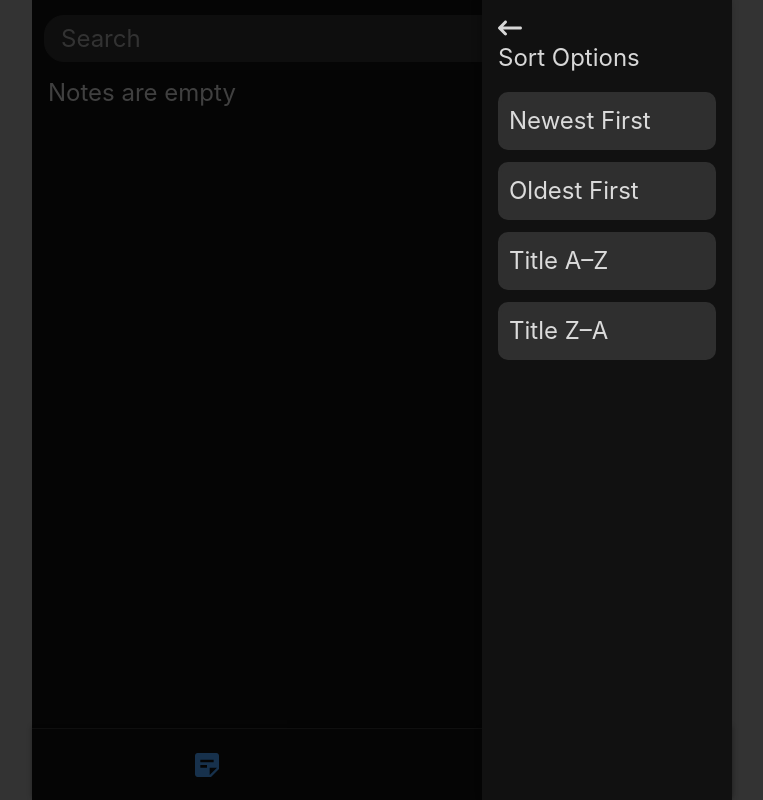
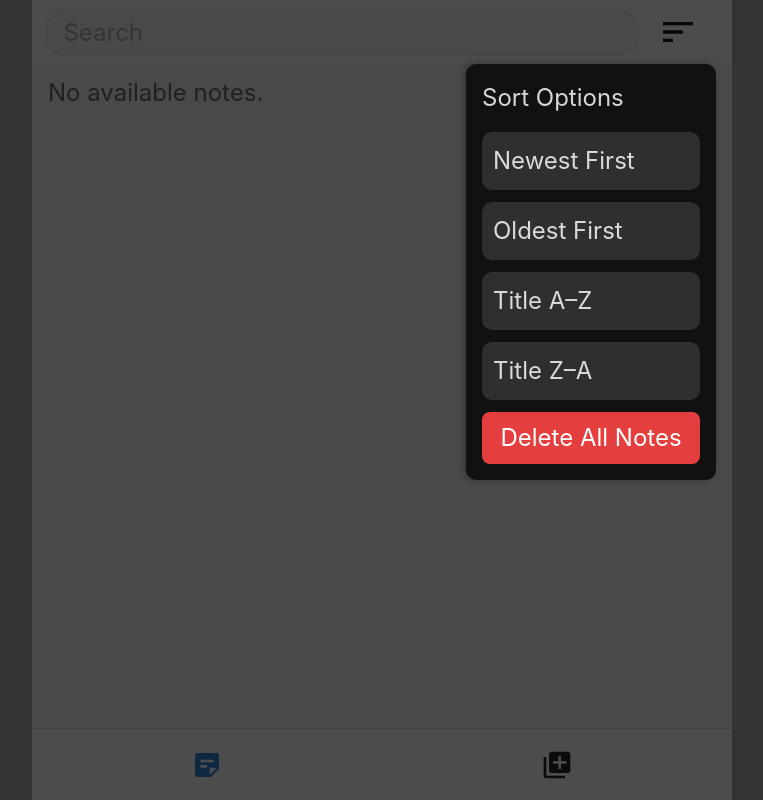
Before and after one commit to Gt1code/notepad, a React (Vite) app: page / in a window 1280 px wide. Both pictures are taken after a click on the icon 937 px from the left and 38 px from the top of the page. Shown: the whole page, without its empty margins (258-1021 px from the left). Built offline with nearby package versions, Linux system fonts and the light colour scheme.

Commit message:
refactor: changed the color palette

```diff
--- a/index.html
+++ b/index.html
@@ -1,4 +1,4 @@
-<!DOCTYPE html>
+<!doctype html>
 <html lang="en">
   <head>
     <meta charset="UTF-8" />
@@ -7,7 +7,7 @@
     <title>Notepad</title>
   </head>
   <body>
-    <div id="root"></div>
+    <div id="root" className="bg-light-bg! dark:bg-dark-bg!"></div>
     <script type="module" src="/src/main.jsx"></script>
   </body>
 </html>
--- a/src/components/Header.jsx
+++ b/src/components/Header.jsx
@@ -1,29 +1,20 @@
 import React, { useContext, useState, useEffect } from "react";
 import { MdOutlineSort } from "react-icons/md";
-import { FaArrowLeftLong } from "react-icons/fa6";
 import { NotesContext } from "../contexts/NotesContext";
+import MobileMenu from "./MobileMenu";
 
 function Header() {
   const [open, setOpen] = useState(false);
   const toggleMenu = () => setOpen(!open);
-  const {
-    search,
-    setSearch,
-    sortNewestDate,
-    sortOldestDate,
-    sortTitleAscend,
-    sortTitleDescend,
-    noteList,
-    setNoteList,
-    setSearchResult,
-  } = useContext(NotesContext);
+  const { search, setSearch, noteList, setSearchResult } =
+    useContext(NotesContext);
 
   // search filter
   useEffect(() => {
     const filteredList = noteList.filter(
       (note) =>
         note.title.toLowerCase().includes(search?.toLowerCase().trim()) ||
-        note.body.toLowerCase().includes(search?.toLowerCase().trim())
+        note.body.toLowerCase().includes(search?.toLowerCase().trim()),
     );
     setSearchResult(filteredList);
   }, [search, noteList, setSearchResult]);
@@ -55,44 +46,7 @@ function Header() {
       {open && <div className="backdrop" onClick={toggleMenu} />}
 
       {/* Slide-in menu */}
-      <div className={`sort-menu ${open ? "open" : ""}`}>
-        <FaArrowLeftLong onClick={toggleMenu} />
-        <h3>Sort Options</h3>
-        <ul>
-          <li
-            onClick={() => {
-              setNoteList(sortNewestDate(noteList));
-              toggleMenu();
-            }}
-          >
-            Newest First
-          </li>
-          <li
-            onClick={() => {
-              setNoteList(sortOldestDate(noteList));
-              toggleMenu();
-            }}
-          >
-            Oldest First
-          </li>
-          <li
-            onClick={() => {
-              setNoteList(sortTitleAscend(noteList));
-              toggleMenu();
-            }}
-          >
-            Title A–Z
-          </li>
-          <li
-            onClick={() => {
-              setNoteList(sortTitleDescend(noteList));
-              toggleMenu();
-            }}
-          >
-            Title Z–A
-          </li>
-        </ul>
-      </div>
+      <MobileMenu open={open} toggleMenu={toggleMenu} />
     </header>
   );
 }
--- /dev/null
+++ b/src/components/MobileMenu.jsx
@@ -0,0 +1,71 @@
+import { useContext } from "react";
+import { NotesContext } from "../contexts/NotesContext";
+import { showAlert } from "@/utilities/Alert";
+import { toast } from "sonner";
+
+const MobileMenu = ({ toggleMenu, open }) => {
+  const {
+    sortNewestDate,
+    sortOldestDate,
+    sortTitleAscend,
+    sortTitleDescend,
+    noteList,
+    setNoteList,
+  } = useContext(NotesContext);
+
+  const sortOptions = [
+    { label: "Newest First", fn: sortNewestDate },
+    { label: "Oldest First", fn: sortOldestDate },
+    { label: "Title A–Z", fn: sortTitleAscend },
+    { label: "Title Z–A", fn: sortTitleDescend },
+  ];
+
+  const handleDeleteAll = () => {
+    toggleMenu();
+
+    showAlert({
+      title: "Delete all notes?",
+      text: "This cannot be undone.",
+      icon: "warning",
+      showCancelButton: true,
+      confirmButtonColor: "#d33",
+      cancelButtonColor: "#3085d6",
+      confirmButtonText: "Yes, delete all!",
+    }).then((result) => {
+      if (result.isConfirmed) {
+        localStorage.removeItem("notes");
+        setNoteList([]);
+        toast.success("Note Deleted", {
+          position: "top-center",
+          duration: 1000,
+        });
+      }
+    });
+  };
+
+  return (
+    <article className={`sort-menu ${open ? "open" : ""}`}>
+      <h3>Sort Options</h3>
+
+      <ul>
+        {sortOptions.map(({ label, fn }) => (
+          <li
+            key={label}
+            onClick={() => {
+              setNoteList(fn(noteList));
+              toggleMenu();
+            }}
+          >
+            {label}
+          </li>
+        ))}
+      </ul>
+
+      <button className="button-destructive" onClick={handleDeleteAll}>
+        Delete All Notes
+      </button>
+    </article>
+  );
+};
+
+export default MobileMenu;
--- a/src/components/NoteItem.jsx
+++ b/src/components/NoteItem.jsx
@@ -5,13 +5,13 @@ function NoteItem({ list }) {
   return (
     <Link className="link-style" to={`/notes/${list.id}`}>
       <li className="note-box">
-        <p className="date fs-95">{list.displayDate}</p>
-
         <div className="note-header">
           <h3>{list.title ? list.title : "..."}</h3>
         </div>
 
         <p>{list.body ? list.body : "..."}</p>
+
+        <p className="date fs-95">{list.displayDate}</p>
       </li>
     </Link>
   );
--- a/src/components/NoteList.jsx
+++ b/src/components/NoteList.jsx
@@ -9,15 +9,15 @@ function NoteList() {
 
   return (
     <main className="note-list">
-      <ul>
-        {displayList.map((list) => (
-          <NoteItem key={list.id} list={list} />
-        ))}
-      </ul>
-
-      {!displayList.length && (
+      {displayList.length ? (
+        <ul>
+          {displayList.map((list) => (
+            <NoteItem key={list.id} list={list} />
+          ))}
+        </ul>
+      ) : (
         <div className="no-match">
-          <h2>Notes are empty</h2>
+          {search ? "No matching notes found." : "No available notes."}
         </div>
       )}
     </main>
--- a/src/index.css
+++ b/src/index.css
@@ -4,6 +4,120 @@
 /*---break--- */
 @custom-variant dark (&:is(.dark *));
 
+:root {
+  --Light-primary: #1a1a1a;
+  --Light-bg: #f5f5f5;
+  --Light-note: #ffffff;
+  --Light-text: #6b6b6b;
+  --Light-border: #e0e0e0;
+  --Light-time: #b0b0b0;
+
+  --Dark-primary: #f0f0f0;
+  --Dark-bg: #1a1a1a;
+  --Dark-note: #242424;
+  --Dark-text: #a0a0a0;
+  --Dark-border: #2e2e2e;
+  --Dark-time: #555555;
+
+  /* shadcn */
+  --radius: 0.625rem;
+  --background: oklch(1 0 0);
+  --foreground: oklch(0.145 0 0);
+  --card: oklch(1 0 0);
+  --card-foreground: oklch(0.145 0 0);
+  --popover: oklch(1 0 0);
+  --popover-foreground: oklch(0.145 0 0);
+  --primary: oklch(0.205 0 0);
+  --primary-foreground: oklch(0.985 0 0);
+  --secondary: oklch(0.97 0 0);
+  --secondary-foreground: oklch(0.205 0 0);
+  --muted: oklch(0.97 0 0);
+  --muted-foreground: oklch(0.556 0 0);
+  --accent: oklch(0.97 0 0);
+  --accent-foreground: oklch(0.205 0 0);
+  --destructive: oklch(0.577 0.245 27.325);
+  --border: oklch(0.922 0 0);
+  --input: oklch(0.922 0 0);
+  --ring: oklch(0.708 0 0);
+  --chart-1: oklch(0.646 0.222 41.116);
+  --chart-2: oklch(0.6 0.118 184.704);
+  --chart-3: oklch(0.398 0.07 227.392);
+  --chart-4: oklch(0.828 0.189 84.429);
+  --chart-5: oklch(0.769 0.188 70.08);
+  --sidebar: oklch(0.985 0 0);
+  --sidebar-foreground: oklch(0.145 0 0);
+  --sidebar-primary: oklch(0.205 0 0);
+  --sidebar-primary-foreground: oklch(0.985 0 0);
+  --sidebar-accent: oklch(0.97 0 0);
+  --sidebar-accent-foreground: oklch(0.205 0 0);
+  --sidebar-border: oklch(0.922 0 0);
+  --sidebar-ring: oklch(0.708 0 0);
+}
+
+@layer base {
+  * {
+    @apply border-border outline-ring/50;
+  }
+  body {
+    @apply bg-background text-foreground;
+  }
+}
+
+@theme inline {
+  /* --color-light-bg: var(--Light-bg);
+  --color-light-note: var(--Light-note);
+  --color-light-text: var(--Light-text);
+  --color-light-border: var(--Light-border);
+  --color-light-time: var(--Light-time);
+
+  --color-dark-bg: var(--Dark-bg);
+  --color-dark-note: var(--Dark-note);
+  --color-dark-text: var(--Dark-text);
+  --color-dark-border: var(--Dark-border);
+  --color-dark-time: var(--Dark-time); */
+
+  /* shadcn */
+  --radius-sm: calc(var(--radius) - 4px);
+  --radius-md: calc(var(--radius) - 2px);
+  --radius-lg: var(--radius);
+  --radius-xl: calc(var(--radius) + 4px);
+  --radius-2xl: calc(var(--radius) + 8px);
+  --radius-3xl: calc(var(--radius) + 12px);
+  --radius-4xl: calc(var(--radius) + 16px);
+  --color-background: var(--background);
+  --color-foreground: var(--foreground);
+  --color-card: var(--card);
+  --color-card-foreground: var(--card-foreground);
+  --color-popover: var(--popover);
+  --color-popover-foreground: var(--popover-foreground);
+  --color-primary: var(--primary);
+  --color-primary-foreground: var(--primary-foreground);
+  --color-secondary: var(--secondary);
+  --color-secondary-foreground: var(--secondary-foreground);
+  --color-muted: var(--muted);
+  --color-muted-foreground: var(--muted-foreground);
+  --color-accent: var(--accent);
+  --color-accent-foreground: var(--accent-foreground);
+  --color-destructive: var(--destructive);
+  --color-border: var(--border);
+  --color-input: var(--input);
+  --color-ring: var(--ring);
+  --color-chart-1: var(--chart-1);
+  --color-chart-2: var(--chart-2);
+  --color-chart-3: var(--chart-3);
+  --color-chart-4: var(--chart-4);
+  --color-chart-5: var(--chart-5);
+  --color-sidebar: var(--sidebar);
+  --color-sidebar-foreground: var(--sidebar-foreground);
+  --color-sidebar-primary: var(--sidebar-primary);
+  --color-sidebar-primary-foreground: var(--sidebar-primary-foreground);
+  --color-sidebar-accent: var(--sidebar-accent);
+  --color-sidebar-accent-foreground: var(--sidebar-accent-foreground);
+  --color-sidebar-border: var(--sidebar-border);
+  --color-sidebar-ring: var(--sidebar-ring);
+}
+
+@layer components {
   * {
     margin: 0;
     padding: 0;
@@ -22,11 +136,6 @@ body {
     font-size: 1.5rem;
     background-color: #333;
   }
-
-/* .success-toast {
-  background-color: #d7efdf !important;
-  color: #111 !important;
-} */
 
   input,
   button {
@@ -78,14 +187,13 @@ button {
     width: 100%;
     max-width: 700px;
     height: 64px;
-  padding: 0.75rem;
-  padding-top: 1.5rem;
-  background-color: #111111;
+    padding: 0.9rem;
+    background-color: var(--Light-note);
     z-index: 9999999;
   }
 
   .form {
-  width: 85%;
+    width: 90%;
   }
 
   .form form {
@@ -95,23 +203,22 @@ button {
   .form input {
     padding: 0.5rem 1rem;
     border-radius: 20px;
-  border: 1px solid #2f2f2f;
+    border: 1px solid var(--Light-border);
     outline: none;
     width: 100%;
     height: 90%;
-  background: #2f2f2f;
-  color: rgba(245, 245, 245, 0.871);
+    background: var(--Light-bg);
+    color: var(--Light-text);
     transition: all 0.3s ease;
     font: inherit;
   }
 
   .form input::placeholder {
-  color: #aaa;
+    color: var(--Light-time);
   }
 
   .form input:focus {
-  background: #111111;
-  border: 3px solid #2f2f2f;
+    border-width: 3px;
   }
 
   .header-sort {
@@ -123,12 +230,12 @@ button {
 
   .sort-icon {
     font-size: 2.5rem;
-  color: #f5f5f5;
+    color: var(--Light-primary);
     transition: color 0.2s ease;
   }
 
   .sort-icon:hover {
-  color: #4da6ff;
+    color: #3584df;
     cursor: pointer;
   }
 
@@ -154,9 +261,9 @@ button {
   }
 
   .addNote-page {
-  background-color: #111111;
+    background-color: var(--Light-bg);
     padding-top: 70px;
-  color: #f6f6f6dd;
+    color: var(--Light-text);
   }
 
   .addNote-header {
@@ -166,22 +273,19 @@ button {
     transform: translateX(-50%);
     width: 100%;
     max-width: 700px;
-  background: rgba(17, 17, 17, 0.7);
-  border-bottom: 1px solid #222;
-  backdrop-filter: blur(10px);
-  -webkit-backdrop-filter: blur(10px);
-  box-shadow: 0 2px 6px rgba(0, 0, 0, 0.3);
+    background: var(--Light-note);
+    color: var(--Light-primary);
+    border-bottom: 1px solid var(--Light-border);
     display: flex;
     justify-content: space-between;
     align-items: center;
-  padding: 1.8rem 30px 5px 30px;
+    padding: 0.9rem 1.5rem;
     z-index: 1000;
   }
 
   .addNote-header h2 {
+    font-weight: bold;
     font-size: 1.7rem;
-  color: #f6f6f6dd;
-  font-weight: 500;
   }
 
   .newNoteForm {
@@ -189,7 +293,7 @@ button {
     flex-direction: column;
     flex: 1;
     padding: 16px;
-  margin-top: 30px;
+    margin-top: 13px;
   }
 
   .pb-72 {
@@ -206,25 +310,30 @@ button {
   .newNoteForm input[type="text"] {
     font-size: 1.3rem;
     font-weight: bold;
+    color: var(--Light-primary);
   }
 
   .newNoteForm input,
   .newNoteForm textarea {
     width: 100%;
-  background: #111111;
-  color: #f5f5f5;
-  border: none;
+    background: var(--Light-note);
+    border: 1px solid var(--Light-border);
+    border-radius: 5px;
     outline: none;
-  border-bottom: 1px solid #333;
     font-size: 1rem;
     padding: 12px 10px;
     margin-bottom: 16px;
     resize: none;
   }
 
+  .newNoteForm input::placeholder,
+  .newNoteForm textarea::placeholder {
+    color: var(--Light-time);
+  }
+
   .newNoteForm input::placeholder {
     font-weight: bold;
-  font-size: 1.8rem;
+    font-size: 1.5rem;
   }
 
   .newNoteForm textarea {
@@ -232,6 +341,7 @@ button {
     height: 50px;
     overflow-y: auto;
     resize: none;
+    color: var(--Light-text);
   }
 
   .overflow-body::-webkit-scrollbar,
@@ -252,8 +362,8 @@ button {
     padding-bottom: 80px;
     flex: 1;
     overflow-y: scroll;
-  background: #111111;
-  color: rgba(245, 245, 245, 0.871);
+    background: var(--Light-bg);
+    color: var(--Light-text);
   }
 
   .note-list::-webkit-scrollbar {
@@ -272,9 +382,12 @@ ul {
 
   .note-box {
     width: 100%;
-  padding: 1rem;
+    font-size: 22px;
+    padding: 0.7rem 1.3rem;
     border-radius: 10px;
-  background-color: #2f2f2f8e;
+    background-color: var(--Light-note);
+    color: var(--Light-primary);
+    border: 1px solid var(--Light-border);
     margin-bottom: 0.85rem;
     overflow: hidden;
     transition: width 0.3s ease;
@@ -291,11 +404,20 @@ ul {
     text-overflow: ellipsis;
   }
 
+  .note-box p {
+    color: var(--Light-text);
+  }
+
+  .note-box .date {
+    color: var(--Light-time);
+    font-size: 20px;
+  }
+
   .note-header {
     display: flex;
     justify-content: space-between;
     align-items: center;
-  margin-bottom: 0.4rem;
+    /* margin-bottom: 0.4rem; */
   }
 
   /*each note */
@@ -305,29 +427,30 @@ ul {
     height: 100vh;
     display: flex;
     flex-direction: column;
-  background-color: #111111;
-  color: #f6f6f6dd;
+    background-color: var(--Light-bg);
     padding: 0;
     overflow: hidden;
   }
 
   .each-note-header {
-  background-color: #111111;
+    background-color: var(--Light-border);
     z-index: 10;
     display: flex;
     align-items: center;
     justify-content: space-between;
-  border-bottom: 1px solid #2f2f2f;
-  padding: 0.8rem 1rem;
+    border-bottom: 1px solid var(--Light-border);
+    border-radius: 1.5rem;
+    padding: 0.3rem 1.5rem;
     gap: 1rem;
     flex-wrap: wrap;
+    margin-bottom: 1rem;
   }
 
   .sticky {
     position: sticky;
     top: 0;
-  background-color: #111111;
-  border-bottom: 1px solid #2f2f2f;
+    background-color: var(--Light-bg);
+    border-bottom: 1px solid var(--Light-border);
   }
 
   .eachNote-article {
@@ -340,7 +463,7 @@ ul {
     scrollbar-width: thin;
     scrollbar-color: #444 #111;
     padding-bottom: 20px;
-  background-color: #111111;
+    background-color: var(--Light-bg);
   }
 
   .eachNote-article::-webkit-scrollbar {
@@ -369,13 +492,13 @@ ul {
 
   .left-arrow,
   .edit-left-arrow {
-  color: #4da6ff;
+    color: #3584df;
     transition: color 0.2s;
   }
 
   .left-arrow:hover,
   .edit-left-arrow:hover {
-  color: #7ec3ff;
+    color: #65aeef;
     cursor: pointer;
   }
 
@@ -389,7 +512,7 @@ ul {
     display: flex;
     flex-direction: column;
     align-items: center;
-  color: #f6f6f6dd;
+    color: var(--Light-primary);
   }
 
   .edit-page-wrapper {
@@ -405,9 +528,9 @@ ul {
     justify-content: center;
     align-items: center;
     padding: 0.6rem;
-  border: 2px solid #2f2f2f;
+    border: 2px solid var(--Light-border);
     border-radius: 30%;
-  color: #4da6ff;
+    color: #3584df;
     transition:
       background-color 0.2s ease,
       color 0.2s ease;
@@ -426,7 +549,7 @@ ul {
   }
 
   .icon-wrap p {
-  color: #f6f6f6dd;
+    color: var(--Light-primary);
   }
 
   /* sort menu */
@@ -440,20 +563,24 @@ ul {
 
   .sort-menu {
     position: fixed;
-  top: 0;
-  right: -2000px;
+    top: 64px;
+    right: 1rem;
     width: 250px;
-  min-height: 100vh;
     background: #111111;
     box-shadow: -2px 0 8px rgba(0, 0, 0, 0.3);
     color: rgba(245, 245, 245, 0.871);
     padding: 1rem;
-  transition: right 0.2s ease-in-out;
+    border-radius: 10px;
     z-index: 1000;
+
+    opacity: 0;
+    pointer-events: none;
+    transition: opacity 0.2s ease-in-out;
   }
 
   .sort-menu.open {
-  right: 0;
+    opacity: 1;
+    pointer-events: all;
   }
 
   .sort-menu h3 {
@@ -479,24 +606,43 @@ ul {
     background: #111111;
   }
 
+  .button-destructive {
+    background-color: #e53e3e;
+    color: #ffffff;
+    border: none;
+    border-radius: 8px;
+    padding: 0.5rem 1rem;
+    cursor: pointer;
+    width: 100%;
+    transition: background-color 0.2s ease;
+  }
+
+  .button-destructive:hover {
+    background-color: rgba(229, 62, 62, 0.9);
+  }
+
+  .button-destructive:focus-visible {
+    outline: 3px solid rgba(229, 62, 62, 0.2);
+  }
+
   .footer {
     position: fixed;
     width: 100%;
     max-width: 700px;
     bottom: 0;
     height: 72px;
-  background: #111111;
-  border-top: 1px solid #333;
+    background: var(--Light-note);
+    border-top: 1px solid var(--Light-border);
     display: flex;
     justify-content: space-around;
     align-items: center;
-  box-shadow: 0 -2px 5px rgba(0, 0, 0, 0.3);
+    /* box-shadow: 0 -2px 5px rgba(0, 0, 0, 0.3); */
     z-index: 1000;
     padding-bottom: env(safe-area-inset-bottom);
   }
 
   .footer .icons {
-  color: rgba(245, 245, 245, 0.871);
+    color: var(--Dark-note);
     cursor: pointer;
     transition: color 0.2s ease-in-out;
     position: relative;
@@ -508,7 +654,7 @@ ul {
   }
 
   .footer .icons:hover {
-  color: #4da6ff;
+    color: #3584df;
   }
 
   .footer .icons a {
@@ -517,7 +663,7 @@ ul {
   }
 
   .footer .icons .active {
-  color: #4da6ff;
+    color: #3584df;
     border-bottom: 1px solid #4da6ff;
     font-weight: bold;
   }
@@ -576,85 +722,6 @@ ul {
       width: 100%;
     }
   }
-
-/*---break--- */
-
-@theme inline {
-  --radius-sm: calc(var(--radius) - 4px);
-  --radius-md: calc(var(--radius) - 2px);
-  --radius-lg: var(--radius);
-  --radius-xl: calc(var(--radius) + 4px);
-  --radius-2xl: calc(var(--radius) + 8px);
-  --radius-3xl: calc(var(--radius) + 12px);
-  --radius-4xl: calc(var(--radius) + 16px);
-  --color-background: var(--background);
-  --color-foreground: var(--foreground);
-  --color-card: var(--card);
-  --color-card-foreground: var(--card-foreground);
-  --color-popover: var(--popover);
-  --color-popover-foreground: var(--popover-foreground);
-  --color-primary: var(--primary);
-  --color-primary-foreground: var(--primary-foreground);
-  --color-secondary: var(--secondary);
-  --color-secondary-foreground: var(--secondary-foreground);
-  --color-muted: var(--muted);
-  --color-muted-foreground: var(--muted-foreground);
-  --color-accent: var(--accent);
-  --color-accent-foreground: var(--accent-foreground);
-  --color-destructive: var(--destructive);
-  --color-border: var(--border);
-  --color-input: var(--input);
-  --color-ring: var(--ring);
-  --color-chart-1: var(--chart-1);
-  --color-chart-2: var(--chart-2);
-  --color-chart-3: var(--chart-3);
-  --color-chart-4: var(--chart-4);
-  --color-chart-5: var(--chart-5);
-  --color-sidebar: var(--sidebar);
-  --color-sidebar-foreground: var(--sidebar-foreground);
-  --color-sidebar-primary: var(--sidebar-primary);
-  --color-sidebar-primary-foreground: var(--sidebar-primary-foreground);
-  --color-sidebar-accent: var(--sidebar-accent);
-  --color-sidebar-accent-foreground: var(--sidebar-accent-foreground);
-  --color-sidebar-border: var(--sidebar-border);
-  --color-sidebar-ring: var(--sidebar-ring);
-}
-
-/*---break--- */
-
-:root {
-  --radius: 0.625rem;
-  --background: oklch(1 0 0);
-  --foreground: oklch(0.145 0 0);
-  --card: oklch(1 0 0);
-  --card-foreground: oklch(0.145 0 0);
-  --popover: oklch(1 0 0);
-  --popover-foreground: oklch(0.145 0 0);
-  --primary: oklch(0.205 0 0);
-  --primary-foreground: oklch(0.985 0 0);
-  --secondary: oklch(0.97 0 0);
-  --secondary-foreground: oklch(0.205 0 0);
-  --muted: oklch(0.97 0 0);
-  --muted-foreground: oklch(0.556 0 0);
-  --accent: oklch(0.97 0 0);
-  --accent-foreground: oklch(0.205 0 0);
-  --destructive: oklch(0.577 0.245 27.325);
-  --border: oklch(0.922 0 0);
-  --input: oklch(0.922 0 0);
-  --ring: oklch(0.708 0 0);
-  --chart-1: oklch(0.646 0.222 41.116);
-  --chart-2: oklch(0.6 0.118 184.704);
-  --chart-3: oklch(0.398 0.07 227.392);
-  --chart-4: oklch(0.828 0.189 84.429);
-  --chart-5: oklch(0.769 0.188 70.08);
-  --sidebar: oklch(0.985 0 0);
-  --sidebar-foreground: oklch(0.145 0 0);
-  --sidebar-primary: oklch(0.205 0 0);
-  --sidebar-primary-foreground: oklch(0.985 0 0);
-  --sidebar-accent: oklch(0.97 0 0);
-  --sidebar-accent-foreground: oklch(0.205 0 0);
-  --sidebar-border: oklch(0.922 0 0);
-  --sidebar-ring: oklch(0.708 0 0);
 }
 
 /*---break--- */
@@ -694,12 +761,3 @@ ul {
 }
 
 /*---break--- */
-
-@layer base {
-  * {
-    @apply border-border outline-ring/50;
-  }
-  body {
-    @apply bg-background text-foreground;
-  }
-}
--- a/src/pages/AddNotePage.jsx
+++ b/src/pages/AddNotePage.jsx
@@ -31,13 +31,13 @@ function AddNotePage() {
       setNoteList(updatedNotes);
       clearFieldsAndRedirect();
       toast.success("Note added", {
-        position: "top-right",
+        position: "top-center",
         duration: 1000,
       });
     } catch (err) {
       logError(err);
       toast.error("Failed to add note", {
-        position: "top-right",
+        position: "top-center",
         duration: 1000,
       });
     }
--- a/src/pages/EachNote.jsx
+++ b/src/pages/EachNote.jsx
@@ -22,14 +22,14 @@ function EachNote() {
       setNoteList(filteredList);
 
       toast.success("Note deleted", {
-        position: "top-right",
+        position: "top-center",
         duration: 1000,
       });
       navigate("/");
     } catch (err) {
       logError(err);
       toast.error("Failed to delete note", {
-        position: "top-right",
+        position: "top-center",
         duration: 1000,
       });
     }
```
Also changed, not shown: src/api/NotesData.jsx (deleted, +0 -7 lines), src/hooks/useAxiosFetch.jsx (deleted, +0 -61 lines). Lines whose indentation alone changed are shown as unchanged.
